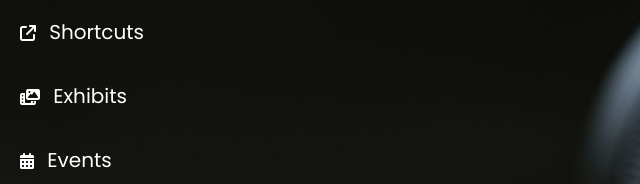
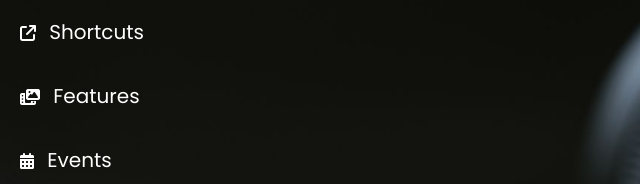
Before and after one commit to AvdheshCodes/mini_project-CSS-, a plain HTML site: page index.html in a window 1280 px wide. Shown: the part 147-331 px from the top of the page, 0-640 px from the left. Drawn offline with Linux system fonts and the light colour scheme.

Commit message:
Update index.html

```diff
--- a/index.html
+++ b/index.html
@@ -49,7 +49,7 @@
             </li>
             <li>
               <i class="fa-solid fa-photo-film"></i>
-              <a href="#">Exhibits</a>
+              <a href="#">Features</a>
             </li>
             <li>
               <i class="fa-solid fa-calendar-days"></i>
```
